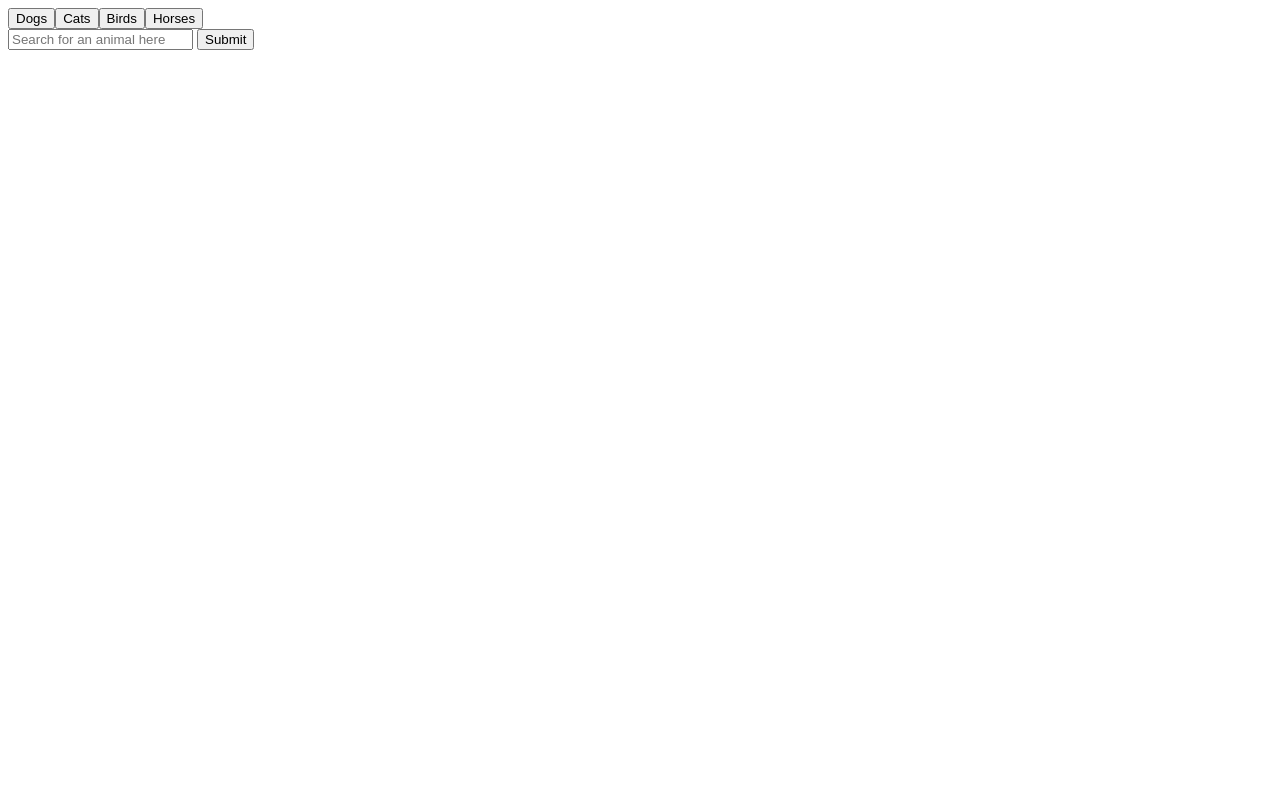
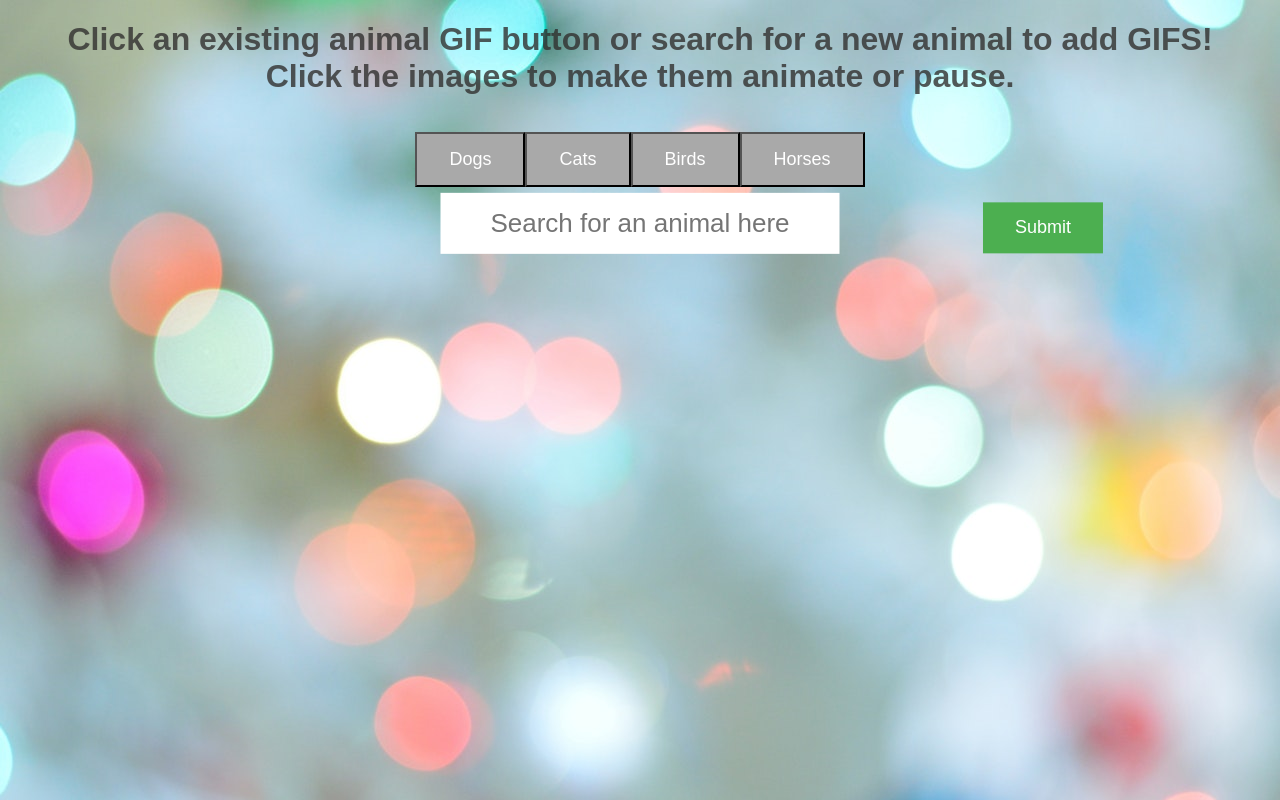
Before and after one commit to ryanstocke/GifTastic, a plain HTML site: page index.html in a window 1280 px wide. Drawn offline with nearby package versions, Linux system fonts and the light colour scheme.

Commit message:
added styling

```diff
--- a/assets/css/style.css
+++ b/assets/css/style.css
@@ -0,0 +1,79 @@
+body {
+    background-image: url(../images/bulbs.jpeg);
+    /* background-repeat: no-repeat; */
+    background-size: 100% auto;
+}
+
+h1 {
+    font-family: Arial, Helvetica, sans-serif;
+    color: rgba(49, 48, 46, 0.8);
+    text-align: center;
+}
+
+#animalUserInput {
+    border: none;
+    text-align: center;
+    text-decoration: none;
+    font-size: 26px;
+    align-items: center;
+    margin: 0;
+    position: relative;
+    font-family: Arial, Helvetica, sans-serif;
+}
+.user-input {
+    border: none;
+    padding: 15px 32px;
+    text-align: center;
+    text-decoration: none;
+    font-size: 16px;
+    align-items: center;
+    margin: 0;
+    top: 50%;
+    left: 50%;
+    transform: translate(-50%, -15%);
+    position: relative;
+    font-family: Arial, Helvetica, sans-serif;
+}
+#submitBtn {
+    background-color: #4CAF50;
+    border: none;
+    color: white;
+    padding: 15px 32px;
+    text-align: center;
+    text-decoration: none;
+    font-size: 18px;
+    align-items: center;
+    margin: 0;
+    top: 50%;
+    left: 50%;
+    transform: translate(-50%, -15%);
+    position: relative;
+    font-family: Arial, Helvetica, sans-serif;
+
+}
+.topic-button {
+    font-size: 18px;
+    background-color: darkgrey;
+    color: white;
+    padding: 15px 32px;
+    text-align: center;
+    font-family: Arial, Helvetica, sans-serif;
+}
+
+#topic-buttons {
+
+    border: none;
+    color: white;
+    padding: 15px 32px;
+    text-align: center;
+    text-decoration: none;
+    font-size: 16px;
+    align-items: center;
+    margin: 0;
+    position: relative;
+    font-family: Arial, Helvetica, sans-serif;
+}
+
+#gifs-here {
+    text-align: center;
+}
--- a/index.html
+++ b/index.html
@@ -6,10 +6,15 @@
     <meta name="viewport" content="width=device-width, initial-scale=1.0">
     <meta http-equiv="X-UA-Compatible" content="ie=edge">
     <script src="https://cdnjs.cloudflare.com/ajax/libs/jquery/3.2.1/jquery.min.js"></script>
-    <title>Document</title>
+    <link rel="stylesheet" type="text/css" href="assets/css/style.css">
+    <title>GifTastic</title>
 </head>
 
 <body>
+    <H1>Click an existing animal GIF button or search for a new animal to add GIFS!
+        <br>
+        Click the images to make them animate or pause.
+    </H1>
     <div id="topic-buttons">
     </div>
     <input id="animalUserInput" class="user-input" for="submitBtn" type="text" placeholder="Search for an animal here">
```
Also changed, not shown: assets/images/bananas.png (added), assets/images/bulbs.jpeg (added), 1 other file.
